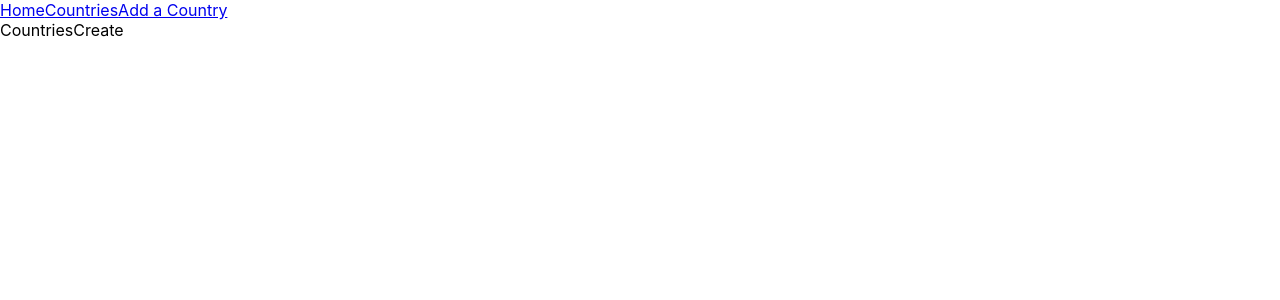
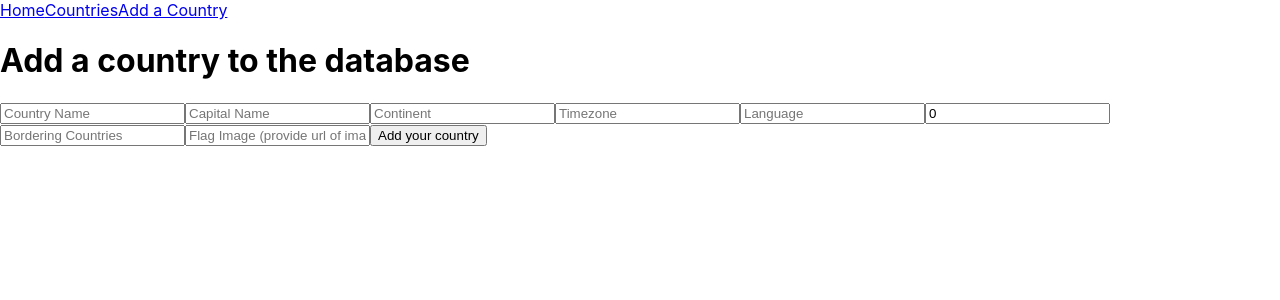
Before and after one commit to ambretate/Countries_API_FrontEnd, a React (Create React App) app: page /add-country in a window 1280 px wide. Shown: the top 300 px of the page. Built offline with nearby package versions, Linux system fonts and the light colour scheme.

Commit message:
updated /screens/CountriesCreate.jsx

```diff
--- a/src/screens/CountriesCreate.jsx
+++ b/src/screens/CountriesCreate.jsx
@@ -1,9 +1,101 @@
-import React from 'react'
+import { useState } from "react";
+import { useNavigate } from "react-router-dom";
+import { createCountry } from "../services/countries.js";
 
 function CountriesCreate() {
+  const [country, setCountry] = useState({
+    name: "",
+    capital: "",
+    region: "",
+    timezone: "",
+    language: "",
+    population: 0,
+    borders: [],
+    flag: "",
+  });
+
+  let navigate = useNavigate();
+
+  const handleSubmit = async (e) => {
+    e.preventDefault();
+
+    await createCountry(country);
+    navigate("/countries");
+  };
+
+  const handleChange = (e) => {
+    const { name, value } = e.target;
+
+    setCountry((prevCountry) => ({
+      ...prevCountry,
+      [name]: value,
+    }));
+  };
+
   return (
-    <div>CountriesCreate</div>
-  )
+    <div>
+      <h1>Add a country to the database</h1>
+      <form onSubmit={handleSubmit}>
+        <input
+            type="text"
+            placeholder="Country Name"
+            name="name"
+            value={country.name}
+            onChange={handleChange}
+        />
+        <input
+            type="text"
+            placeholder="Capital Name"
+            name="capital"
+            value={country.capital}
+            onChange={handleChange}
+        />
+        <input
+            type="text"
+            placeholder="Continent"
+            name="region"
+            value={country.region}
+            onChange={handleChange}
+        />
+        <input
+            type="text"
+            placeholder="Timezone"
+            name="timezone"
+            value={country.timezone}
+            onChange={handleChange}
+        />
+        <input
+            type="text"
+            placeholder="Language"
+            name="language"
+            value={country.language}
+            onChange={handleChange}
+        />
+        <input
+            type="text"
+            placeholder="Population Total"
+            name="population"
+            value={country.population}
+            onChange={handleChange}
+        />
+        <input
+            type="text"
+            placeholder="Bordering Countries"
+            name="borders"
+            value={country.borders}
+            onChange={handleChange}
+        />
+        <input
+            type="text"
+            placeholder="Flag Image (provide url of image address)"
+            name="flag"
+            value={country.flag}
+            onChange={handleChange}
+        />
+        <button type="submit">Add your country</button>
+      </form>
+    </div>
+  );
 }
 
-export default CountriesCreate
+export default CountriesCreate;
```
